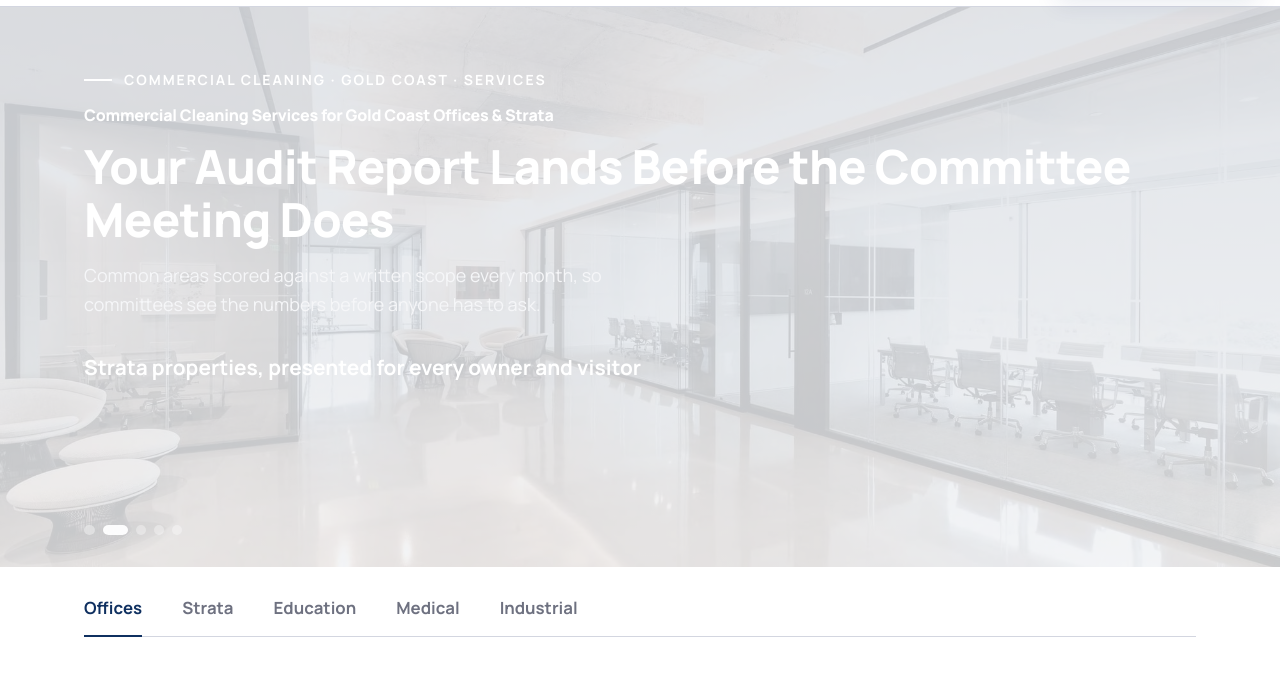
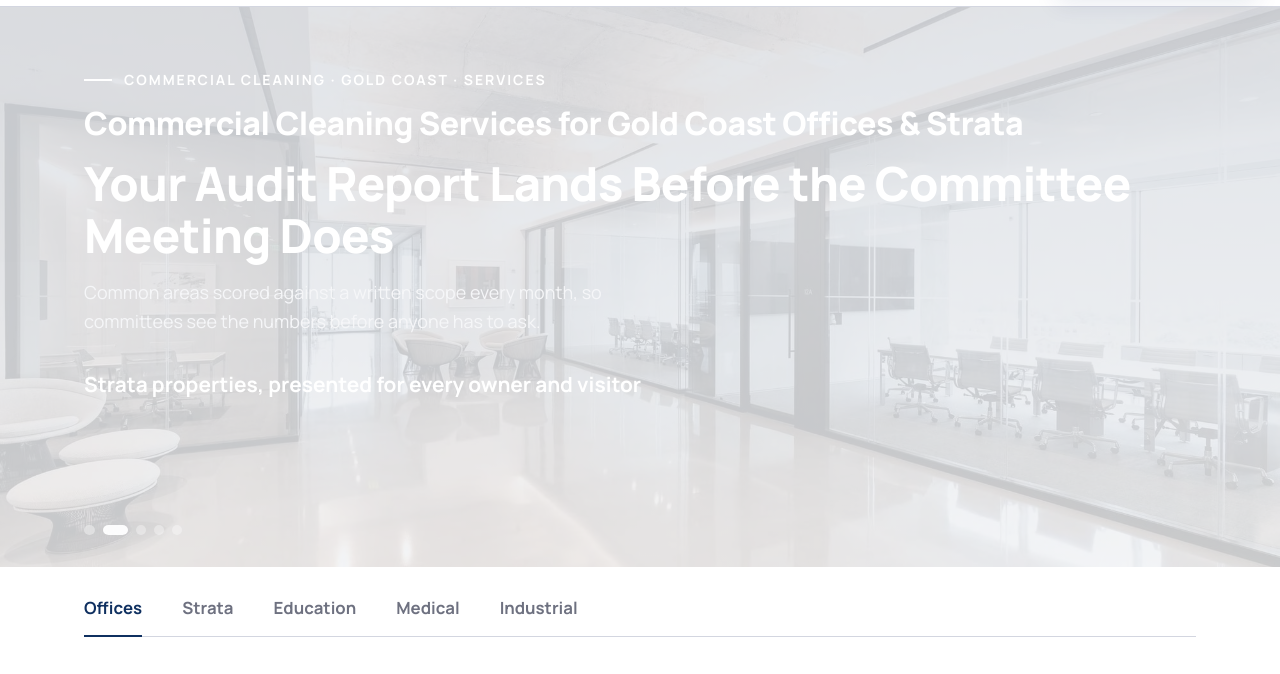
Before and after one commit to VantagePointFacilityServices/vpfs-website, a plain HTML site: page site/services.html in a window 1280 px wide. Shown: the part 60-734 px from the top of the page. Drawn offline with Linux system fonts and the light colour scheme.

Commit message:
Revert "Shrink .carousel-heading to 50% of the hero H1 size"
This reverts commit b8dc2565b93a3b0e8071bbbe493f0181cc06ebe0.

```diff
--- a/site/assets/css/style.css
+++ b/site/assets/css/style.css
@@ -320,8 +320,7 @@ p{ margin:0 0 var(--space-4); font-size:var(--fs-p1); color:var(--text-body); }
 .hero-grid .contact-form h3{ font-size:1.5rem; white-space:nowrap; text-align:center; }
 .hero-inner{ max-width:640px; display:flex; flex-direction:column; gap:var(--space-5); }
 .hero-inner > *{ margin:0; }
-.hero-inner h1, .hero-single h1, .carousel-content h1{ font-size:clamp(1.35rem,1rem + 1.5vw,32px); }
-.carousel-content .carousel-heading{ font-size:clamp(.675rem,.5rem + .75vw,16px); }
+.hero-inner h1, .hero-single h1, .carousel-content h1, .carousel-content .carousel-heading{ font-size:clamp(1.35rem,1rem + 1.5vw,32px); }
 .hero-inverse h1, .hero-inverse h2{ color:var(--text-on-inverse); }
 .hero-inverse .lead{ font-size:var(--fs-p1); color:rgba(255,255,255,.82); max-width:560px; }
 .hero-ctas{ display:flex; flex-wrap:wrap; gap:var(--space-4); margin:var(--space-6) 0 var(--space-7); }
```
